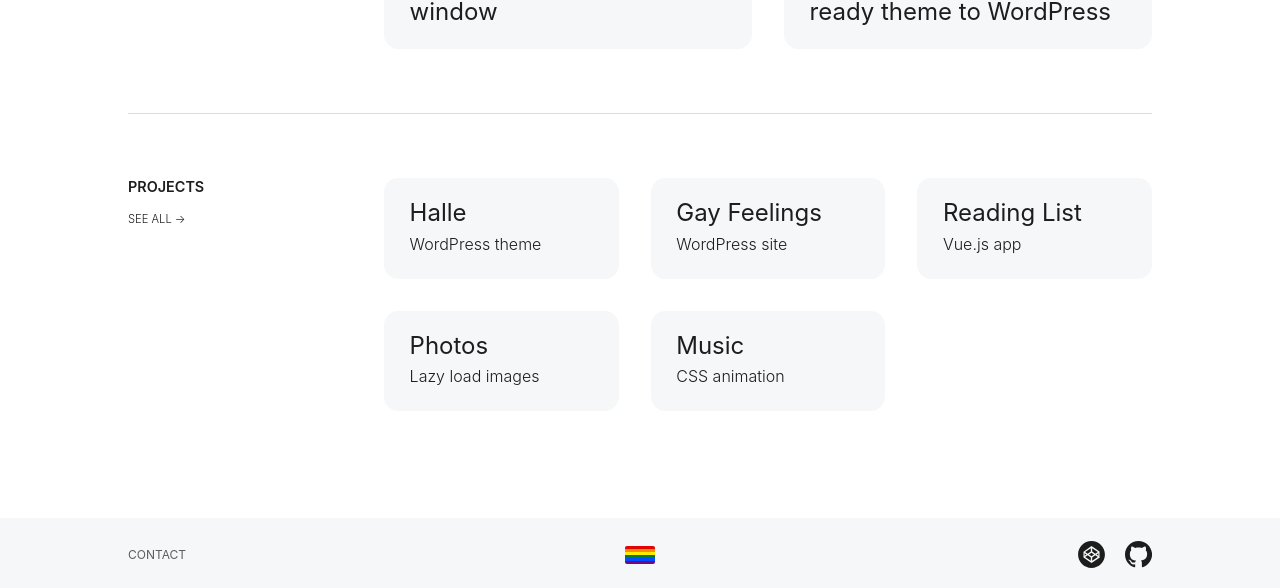
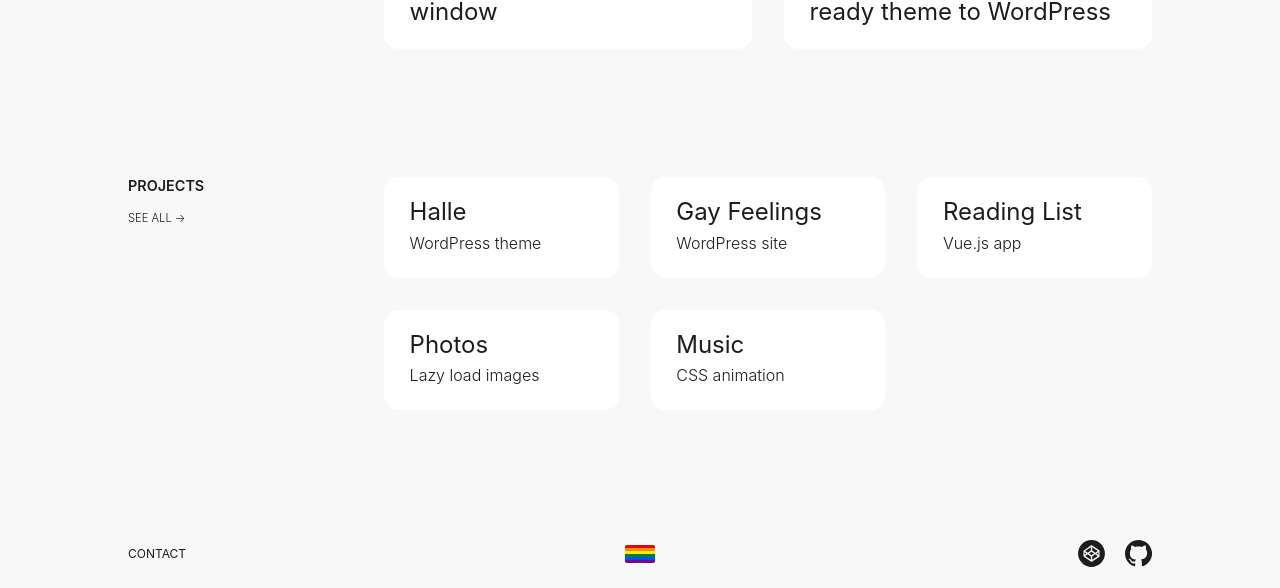
Before and after one commit to samhermes/samhermes.github.io, a Jekyll site: the page built from index.md, in a window 1280 px wide. Shown: the part 579-1167 px from the top of the page. Built offline with Jekyll 4.4.1, drawn with Linux system fonts in a browser that asks for light colours.

Commit message:
Continuing with homepage styling updates

```diff
--- a/_sass/_base.scss
+++ b/_sass/_base.scss
@@ -14,6 +14,7 @@ dl, dd, ol, ul, figure {
 body {
   font: $base-font-weight #{$base-font-size} $base-font-family;
   color: $text-color;
+  background: #f8f8f8;
   -webkit-text-size-adjust: 100%;
 }
 
--- a/_sass/_global.scss
+++ b/_sass/_global.scss
@@ -1,7 +1,10 @@
+.page {
+  background: #fff;
+}
+
 .site-header {
   padding: 1em 5%;
   margin: 0 auto;
-  border-bottom: 1px solid #efefef;
 
   @media screen and (min-width: 45.625em) {
     padding: 1em 1.65em;
@@ -63,7 +66,7 @@
       font-weight: 400;
 
       &:hover {
-        background: #f1f2f3;
+        background: #fff;
       }
     }
   }
@@ -76,7 +79,6 @@
   padding: 1em 5% 1.5em;
   margin: 0 auto;
   position: relative;
-  background: #f6f7f8;
 
   @media screen and (min-width: 45.625em) {
     padding: 1.3em 1.65em;
@@ -100,14 +102,6 @@
 
   .site-nav {
     margin: 0 0 0 -0.625rem;
-
-    a {
-      color: #5d5d5d;
-
-      &:hover {
-        background: #fff;
-      }
-    }
   }
 }
 
@@ -143,12 +137,15 @@
 .fourohfour {
   max-width: 75em;
   width: 90%;
-  margin: 8rem auto;
+  margin: 0 auto;
+  padding: 5rem 0;
   text-align: center;
   line-height: 1.5;
+  min-height: calc(100vh - 8.5rem);
+  box-sizing: border-box;
 
   @media screen and (min-width: 28.125em) {
-    margin: 12rem auto;
+    margin: 0 auto;
   }
 
   h2 {
--- a/_sass/_home.scss
+++ b/_sass/_home.scss
@@ -1,4 +1,6 @@
 .home {
+  background: #f8f8f8;
+
   > div {
     margin: 0 auto 5%;
   }
@@ -143,7 +145,7 @@
     flex-direction: column;
     padding: 1.4em 1.6em;
     margin: 0;
-    background: #f6f7f8;
+    background: #fff;
   }
 
   a {
@@ -194,15 +196,6 @@
 
   li:last-child {
     margin-bottom: 0;
-  }
-
-  &::after {
-    content: '';
-    width: 100%;
-    height: 1px;
-    margin: 0 auto;
-    display: block;
-    background: gainsboro;
   }
 }
 
--- a/_sass/_posts.scss
+++ b/_sass/_posts.scss
@@ -95,12 +95,16 @@
 .post-title {
   font-size: 1.8em;
   line-height: 1.2;
-  margin: 0 0 1.3em;
+  margin: 0 0 1em;
   font-weight: 400;
 
   @media screen and (min-width: 37.5em) {
     font-size: 2.2em;
     line-height: 1.25;
+  }
+
+  .page & {
+    margin-bottom: 1.3em;
   }
 
   .reading-list & {
--- a/_sass/_reading-list.scss
+++ b/_sass/_reading-list.scss
@@ -3,7 +3,7 @@
 */
 #app {
 	position: relative;
-	min-height: 10em;
+	min-height: 15em;
 }
 
 .status-toggle-wrap {
```
